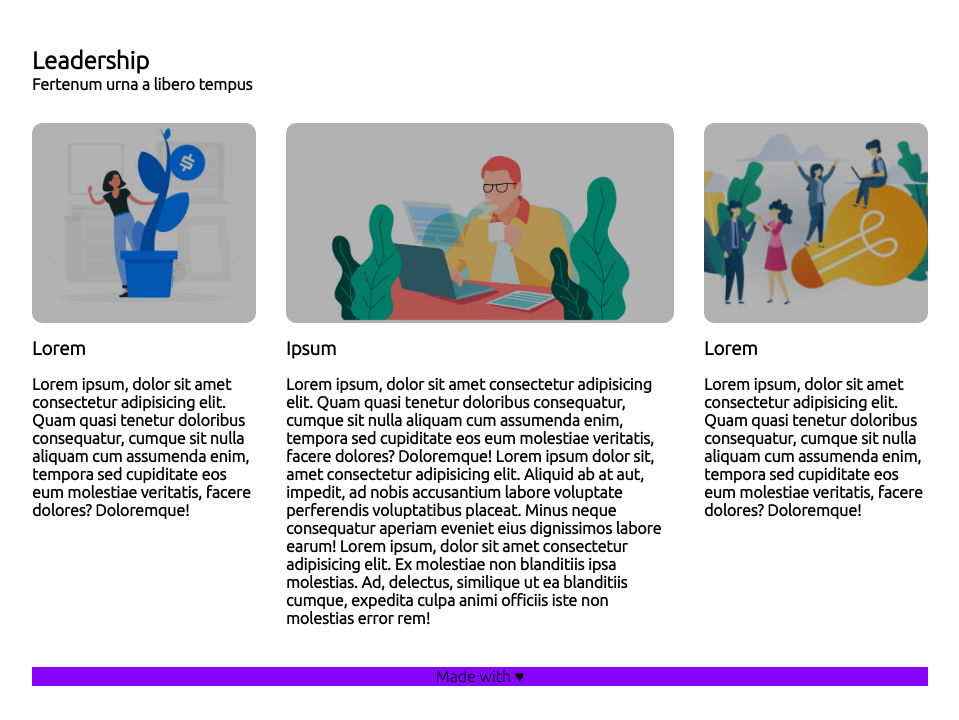
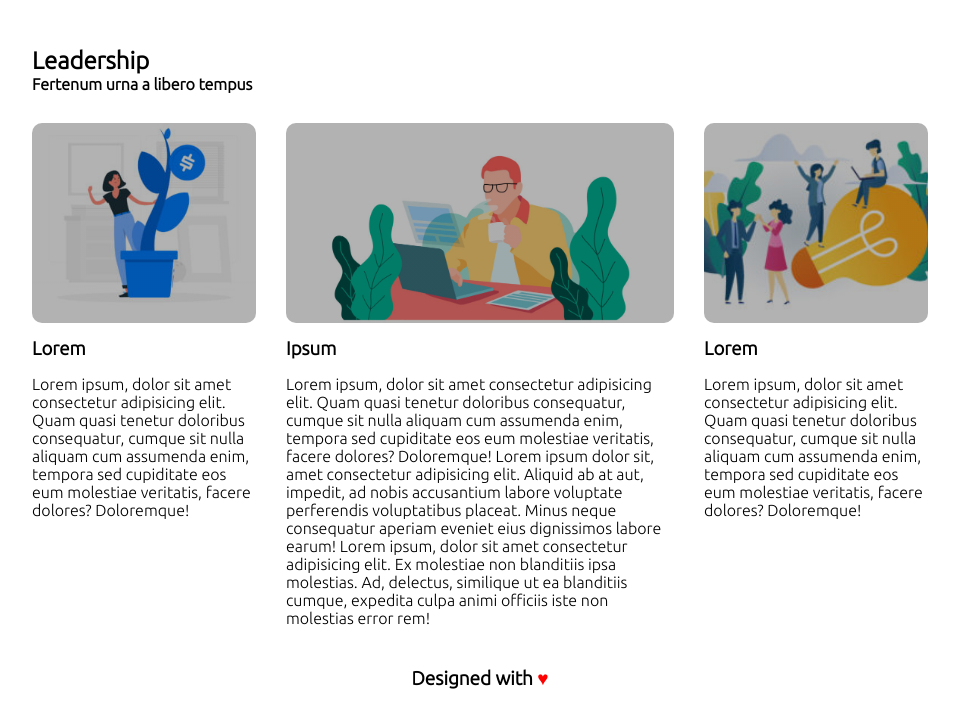
Before and after one commit to AngeloLista/htmlcss-wp, a plain HTML site: page index.html in a window 1280 px wide. Shown: the part 684-1404 px from the top of the page, without its empty margins (160-1119 px from the left). Drawn offline with Linux system fonts and the light colour scheme.

Commit message:
added footer

```diff
--- a/css/style.css
+++ b/css/style.css
@@ -139,6 +139,11 @@ header ul a{
 
 
 footer {
-    background-color: #8701ff;
     text-align: center;
+    font-weight: bold;
+    font-size: 19px;
 }
+
+footer span {
+    color: red;
+}
--- a/index.html
+++ b/index.html
@@ -80,7 +80,7 @@
                         <div class="illustration left_illustration"></div>
 
                         <h3>Lorem</h3>
-                        <h4>Lorem ipsum, dolor sit amet consectetur adipisicing elit. Quam quasi tenetur doloribus consequatur, cumque sit nulla aliquam cum assumenda enim, tempora sed cupiditate eos eum molestiae veritatis, facere dolores? Doloremque! </h4>
+                        <span>Lorem ipsum, dolor sit amet consectetur adipisicing elit. Quam quasi tenetur doloribus consequatur, cumque sit nulla aliquam cum assumenda enim, tempora sed cupiditate eos eum molestiae veritatis, facere dolores? Doloremque! </span>
 
                     </section>
 
@@ -88,7 +88,7 @@
                         <div class="illustration center_illustration"></div>
 
                         <h3>Ipsum</h3>
-                        <h4>Lorem ipsum, dolor sit amet consectetur adipisicing elit. Quam quasi tenetur doloribus consequatur, cumque sit nulla aliquam cum assumenda enim, tempora sed cupiditate eos eum molestiae veritatis, facere dolores? Doloremque! Lorem ipsum dolor sit, amet consectetur adipisicing elit. Aliquid ab at aut, impedit, ad nobis accusantium labore voluptate perferendis voluptatibus placeat. Minus neque consequatur aperiam eveniet eius dignissimos labore earum! Lorem ipsum, dolor sit amet consectetur adipisicing elit. Ex molestiae non blanditiis ipsa molestias. Ad, delectus, similique ut ea blanditiis cumque, expedita culpa animi officiis iste non molestias error rem! </h4>
+                        <span>Lorem ipsum, dolor sit amet consectetur adipisicing elit. Quam quasi tenetur doloribus consequatur, cumque sit nulla aliquam cum assumenda enim, tempora sed cupiditate eos eum molestiae veritatis, facere dolores? Doloremque! Lorem ipsum dolor sit, amet consectetur adipisicing elit. Aliquid ab at aut, impedit, ad nobis accusantium labore voluptate perferendis voluptatibus placeat. Minus neque consequatur aperiam eveniet eius dignissimos labore earum! Lorem ipsum, dolor sit amet consectetur adipisicing elit. Ex molestiae non blanditiis ipsa molestias. Ad, delectus, similique ut ea blanditiis cumque, expedita culpa animi officiis iste non molestias error rem! </span>
 
                     </section>
 
@@ -96,7 +96,7 @@
                         <div class="illustration right_illustration"></div>
 
                         <h3>Lorem</h3>
-                        <h4>Lorem ipsum, dolor sit amet consectetur adipisicing elit. Quam quasi tenetur doloribus consequatur, cumque sit nulla aliquam cum assumenda enim, tempora sed cupiditate eos eum molestiae veritatis, facere dolores? Doloremque! </h4>
+                        <span>Lorem ipsum, dolor sit amet consectetur adipisicing elit. Quam quasi tenetur doloribus consequatur, cumque sit nulla aliquam cum assumenda enim, tempora sed cupiditate eos eum molestiae veritatis, facere dolores? Doloremque! </span>
                     </section>
                 </div>
 
@@ -106,7 +106,7 @@
 
         <!-- Footer -->
         <footer>
-            <span>Made with &hearts;</span>
+            Designed with <span>&hearts;</span>
         </footer>
     </div>
 </body>
```
